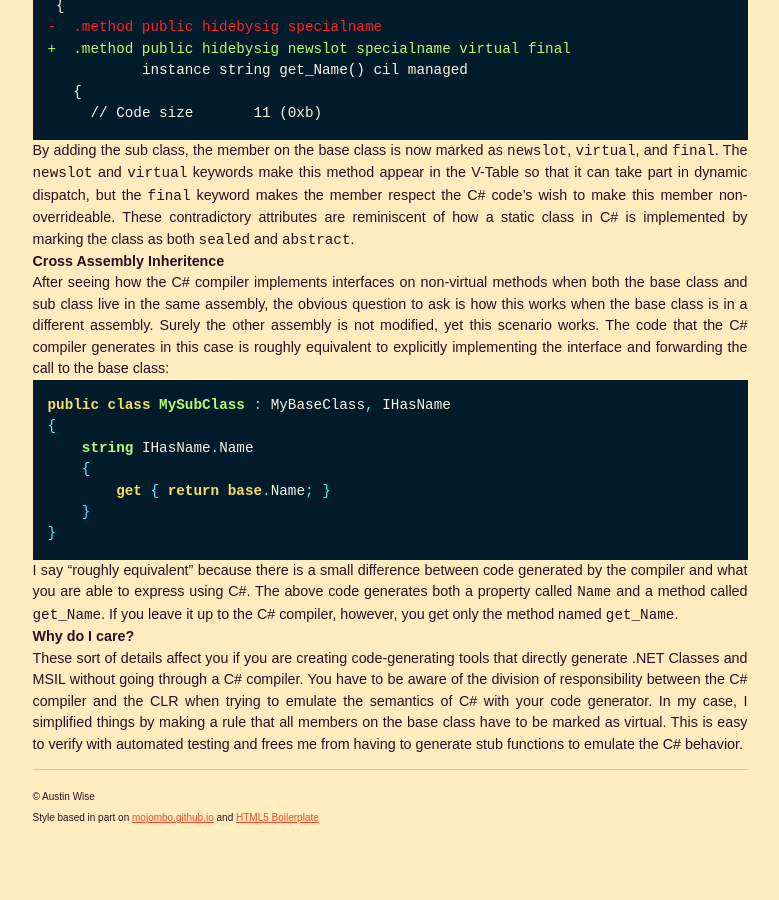
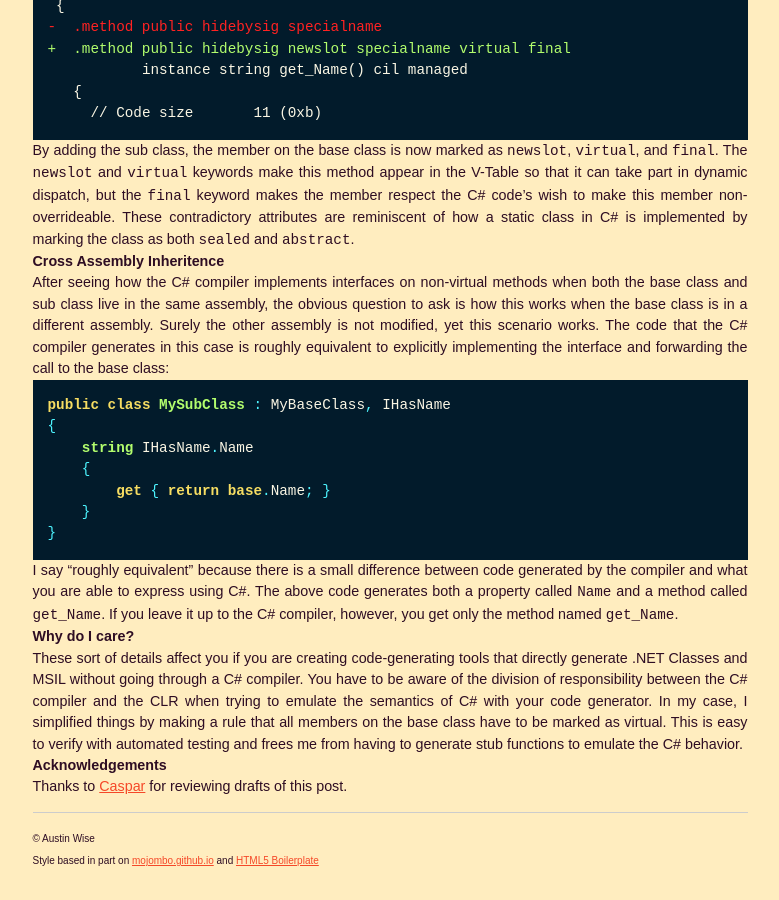
Before and after one commit to AustinWise/austinwise.github.com, a Jekyll site: the page built from _posts/2015-08-16-csharp-vs-clr.markdown, in a window 1280 px wide and 900 px high, scrolled down 1622 px. Shown: the whole window, without its empty margins (250-1029 px from the left). Built offline with Jekyll 4.4.1, drawn with Linux system fonts in a browser that asks for light colours; Markdown is read by kramdown in place of the engine named in the settings; before the commit the page ends 2479 px from its top, so only the background shows below that.

Commit message:
Credit @CasparHansen for helping with the post.

```diff
--- a/_posts/2015-08-16-csharp-vs-clr.markdown
+++ b/_posts/2015-08-16-csharp-vs-clr.markdown
@@ -140,8 +140,13 @@ members on the base class have to be marked as virtual. This is easy to verify
 with automated testing and frees me from having to generate stub functions to
 emulate the C# behavior.
 
+
+### Acknowledgements
+
+Thanks to [Caspar] for reviewing drafts of this post.
+
 [Robot]: http://www.brooks.com/products/semiconductor-automation/factory-automation/spartan-sorters
 [DynamicProxy]: https://github.com/dotnet/corefx/tree/0987afcd536743bf3a5cf868b3598e898f4aea53/src/System.Reflection.DispatchProxy
 [CoreFx]: https://github.com/dotnet/corefx
 [CreateType]: https://msdn.microsoft.com/en-us/library/system.reflection.emit.typebuilder.createtype.aspx
-[IlSpy]: http://ilspy.net/
+[Caspar]: https://github.com/CasparHansen
```
